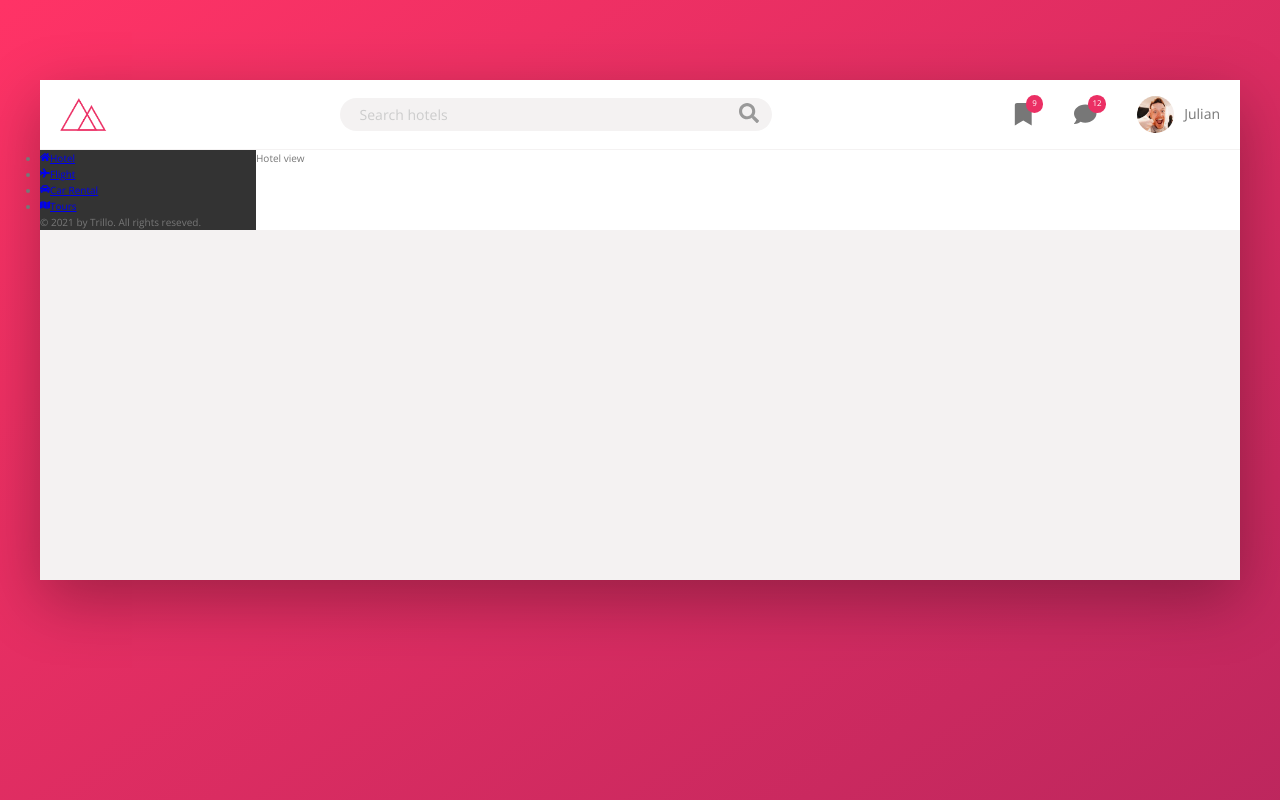
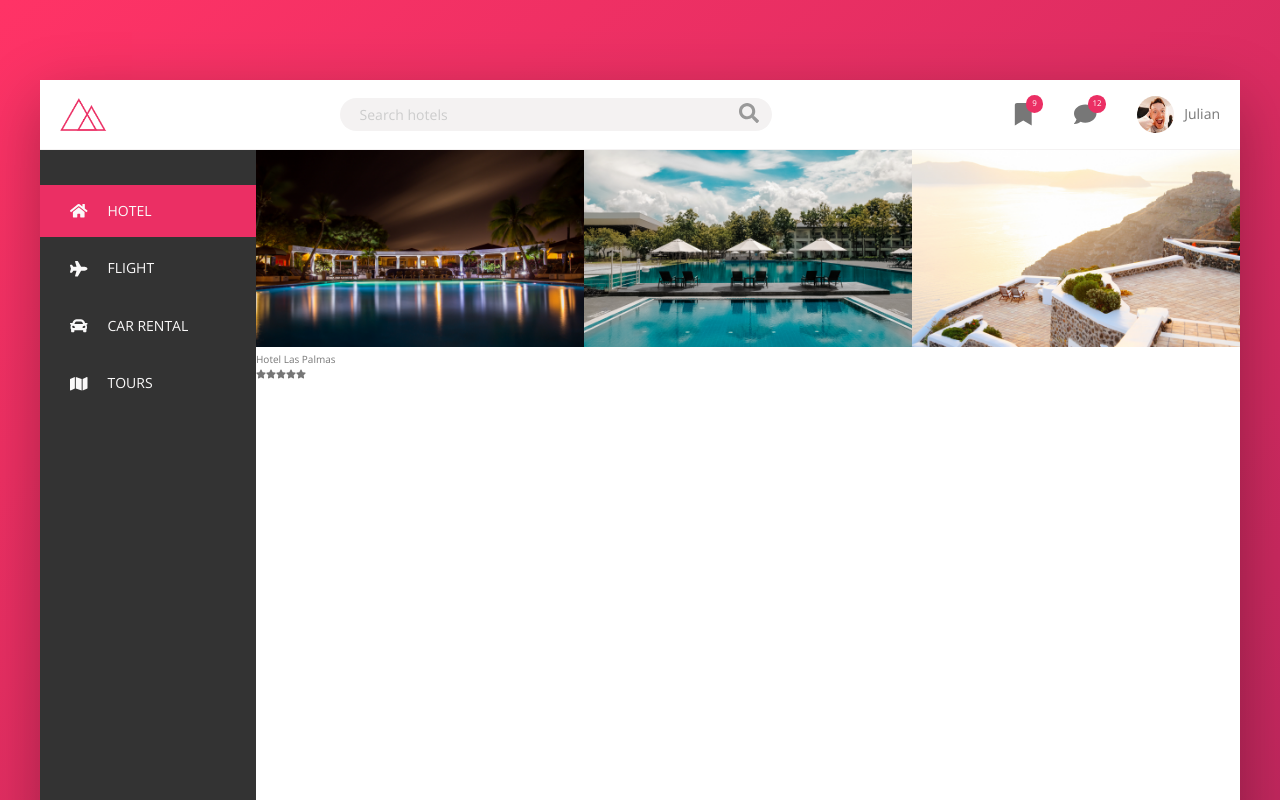
Before and after one commit to julikroch/trillo-project, a React (Create React App) app: page / in a window 1280 px wide. Shown: the top 800 px of the page. Built offline with nearby package versions, Linux system fonts and the light colour scheme.

Commit message:
main component

```diff
--- a/src/components/Main.tsx
+++ b/src/components/Main.tsx
@@ -1,7 +1,36 @@
+import { FaStar } from 'react-icons/fa';
+import hotels from './../json/hotel.json'
+
+const getStars = (stars: number) => {
+
+    let starRate = [];
+
+    for (let index = 0; index < stars; index++) {
+        starRate.push(<FaStar />)
+    }
+
+    return starRate
+}
+
 const Main = () => {
     return (
         <main className="hotel-view">
-            Hotel view
+            <div className="gallery">
+                {hotels.images.map((hotel: any) => (
+                    <figure className="gallery__item">
+                        <img src={require(`../img/${hotel.img}`).default} alt={hotel.alt} className="gallery__photo" />
+                    </figure>
+                ))}
+            </div>
+
+            <div className="overview">
+                <div className="overview__heading">
+                    {hotels.name}
+                </div>
+                <div className="overview__stars">
+                    {getStars(5)}
+                </div>
+            </div>
         </main>
     )
 }
--- a/src/components/Navigation.tsx
+++ b/src/components/Navigation.tsx
@@ -34,7 +34,7 @@ const Navigation = () => {
             icon: FaMap,
             active: false,
             label: 'Tours'
-        },
+        }
     ]
 
     return (
--- /dev/null
+++ b/src/json/hotel.json
@@ -0,0 +1,23 @@
+{
+    "name": "Hotel Las Palmas",
+    "images": [
+        {
+            "id": 1,
+            "img": "hotel-1.jpg",
+            "alt": "Hotel 1",
+            "rating": 5
+        },
+        {
+            "id": 2,
+            "img": "hotel-2.jpg",
+            "alt": "Hotel 2",
+            "rating": 5
+        },
+        {
+            "id": 3,
+            "img": "hotel-3.jpg",
+            "alt": "Hotel 3",
+            "rating": 5
+        }
+    ]
+}
--- a/src/sass/components/_components.scss
+++ b/src/sass/components/_components.scss
@@ -1,3 +1,5 @@
+//HEADER
+
 .logo {
     height: 3.25rem;
     margin-left: 2rem;
@@ -105,3 +107,80 @@
         margin-right: 1rem;
     }
 }
+
+//SIDEBAR
+
+.side-nav {
+
+    font-size: 1.4rem;
+    list-style: none;
+    margin-top: 3.5rem;
+
+    &__item {
+        position: relative;
+
+        &:not(:last-child) {
+            margin-bottom: .5rem;
+        }
+    }
+
+    &__item::before {
+        content: '';
+        position: absolute;
+        top: 0;
+        left: 0;
+        height: 100%;
+        width: 3px;
+        background-color: var(--color-primary);
+        transform: scaleY(0);
+        transition: transform .2s,
+            width .4s cubic-bezier(1, 0, 0, 1) .2s;
+    }
+
+    &__item:active::before {
+        background-color: var(--color-primary-light);
+    }
+
+    &__item:hover::before,
+    &__item--active::before {
+        transform: scaleY(1);
+        width: 100%;
+    }
+
+    &__link:link,
+    &__link:visited {
+        color: var(--color-grey-light-1);
+        text-decoration: none;
+        text-transform: uppercase;
+        position: relative;
+        display: flex;
+        padding: 1.5rem 3rem;
+        align-items: center;
+        transition: ease .2s;
+        z-index: 10;
+    }
+
+    &__icon {
+        width: 1.75rem;
+        height: 1.75rem;
+        margin-right: 2rem;
+        fill: currentColor;
+    }
+}
+
+.legal {
+    font-size: 1.2rem;
+    color: var(--color-grey-light-4);
+    text-align: center;
+    padding: 2.5rem;
+}
+
+//GALLERY
+
+.gallery {
+    display: flex;
+
+    &__photo {
+        width: 100%;
+    }
+}
--- a/src/sass/layout/_layout.scss
+++ b/src/sass/layout/_layout.scss
@@ -23,9 +23,13 @@
 .sidebar {
     background-color: var(--color-grey-dark-1);
     flex: 0 0 18%;
+    display: flex;
+    flex-direction: column;
+    justify-content: space-between;
 }
 
 .hotel-view {
     background-color: #fff;
     flex: 1;
+    height: 80rem;
 }
```
